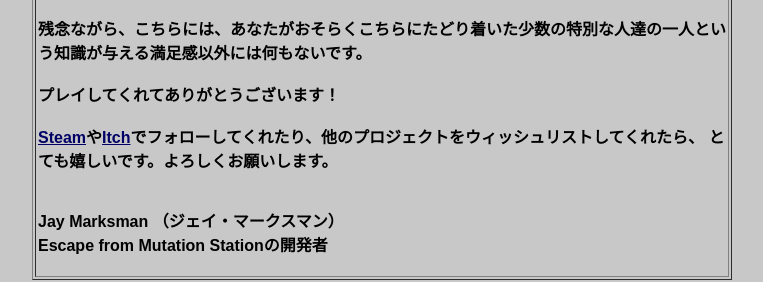
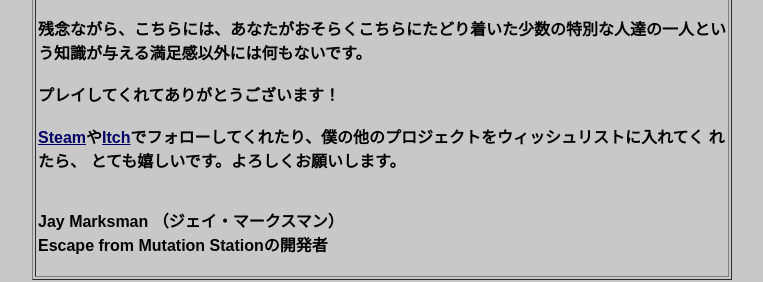
Before and after one commit to JayMarksman/avafnd, a plain HTML site: page to-candidates.html in a window 1280 px wide. Shown: the part 908-1190 px from the top of the page, without its empty margins (258-1021 px from the left). Drawn offline with Linux system fonts and the light colour scheme.

Commit message:
Update to-candidates.html

```diff
--- a/to-candidates.html
+++ b/to-candidates.html
@@ -117,7 +117,8 @@ style="font-weight: bold;"></span><a
 style="color: rgb(0, 0, 102); font-weight: bold;"
 href="https://jaymarksman.itch.io/" target="_blank">Itch</a><span
 style="font-weight: bold;" _d-id="10334"
-class="--l --r sentence_highlight">でフォローしてくれたり、他のプロジェクトをウィッシュリストしてくれたら、
+class="--l --r sentence_highlight">でフォローしてくれたり、僕の他のプロジェクトをウィッシュリストに入れてく
+れたら、
 とても嬉しいです。</span><span style="font-weight: bold;">よろしくお願いします。</span><br>
 <span style="font-weight: bold;"><br>
 <br>
```
